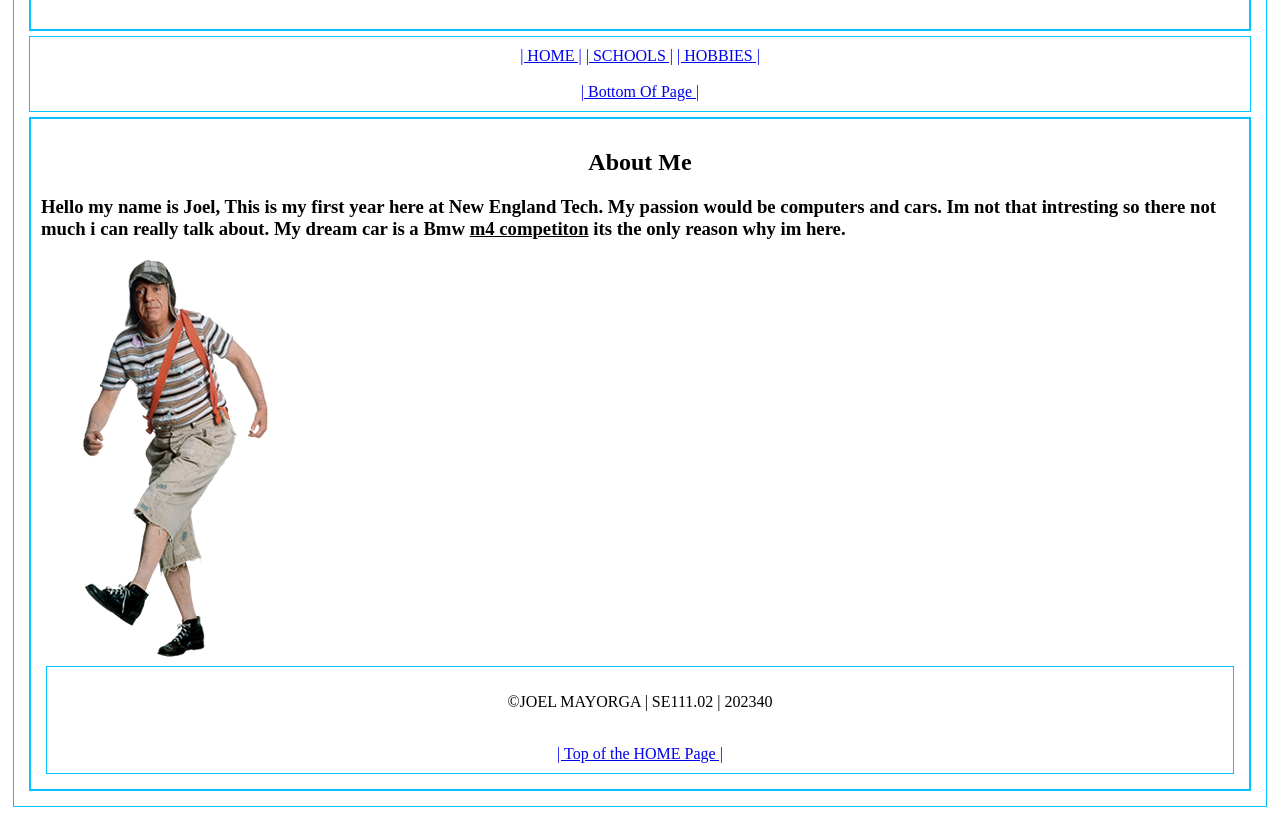
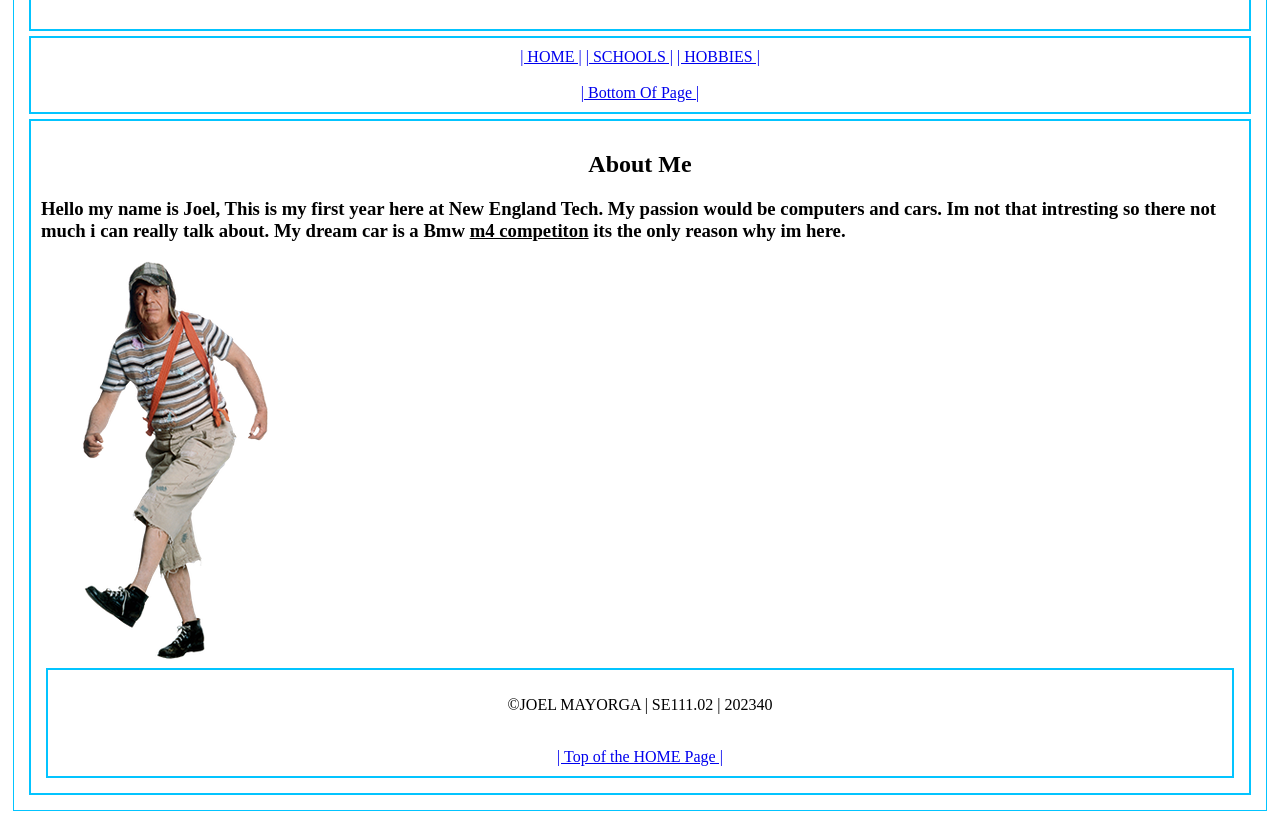
Before and after one commit to jjmayorga12345/SE111_202340, a plain HTML site: page w3_multimedia_hw/index.html in a window 1280 px wide. Shown: the part 97-916 px from the top of the page. Drawn offline with Linux system fonts and the light colour scheme.

Commit message:
W3 | Multimedia | HW

```diff
--- a/w3_multimedia_hw/index.html
+++ b/w3_multimedia_hw/index.html
@@ -80,7 +80,7 @@
 
         </div>
 
-        <div id="nav">
+        <div id="nav" class="border">
 
             <a href="index.html">| HOME |</a>
             <a href="schools.html">| SCHOOLS |</a>
@@ -116,7 +116,7 @@
         </div><!--/ #content-->
 
 
-        <div id="footer">
+        <div id="footer" class="border">
 
             <p>&copy;JOEL MAYORGA | SE111.02 | <span class="fancy">202340</span></p>
             <br>
```
Also changed, not shown: w3_multimedia_hw/hobbies.html (+2 -2 lines), w3_multimedia_hw/schools.html (+3 -3 lines).
